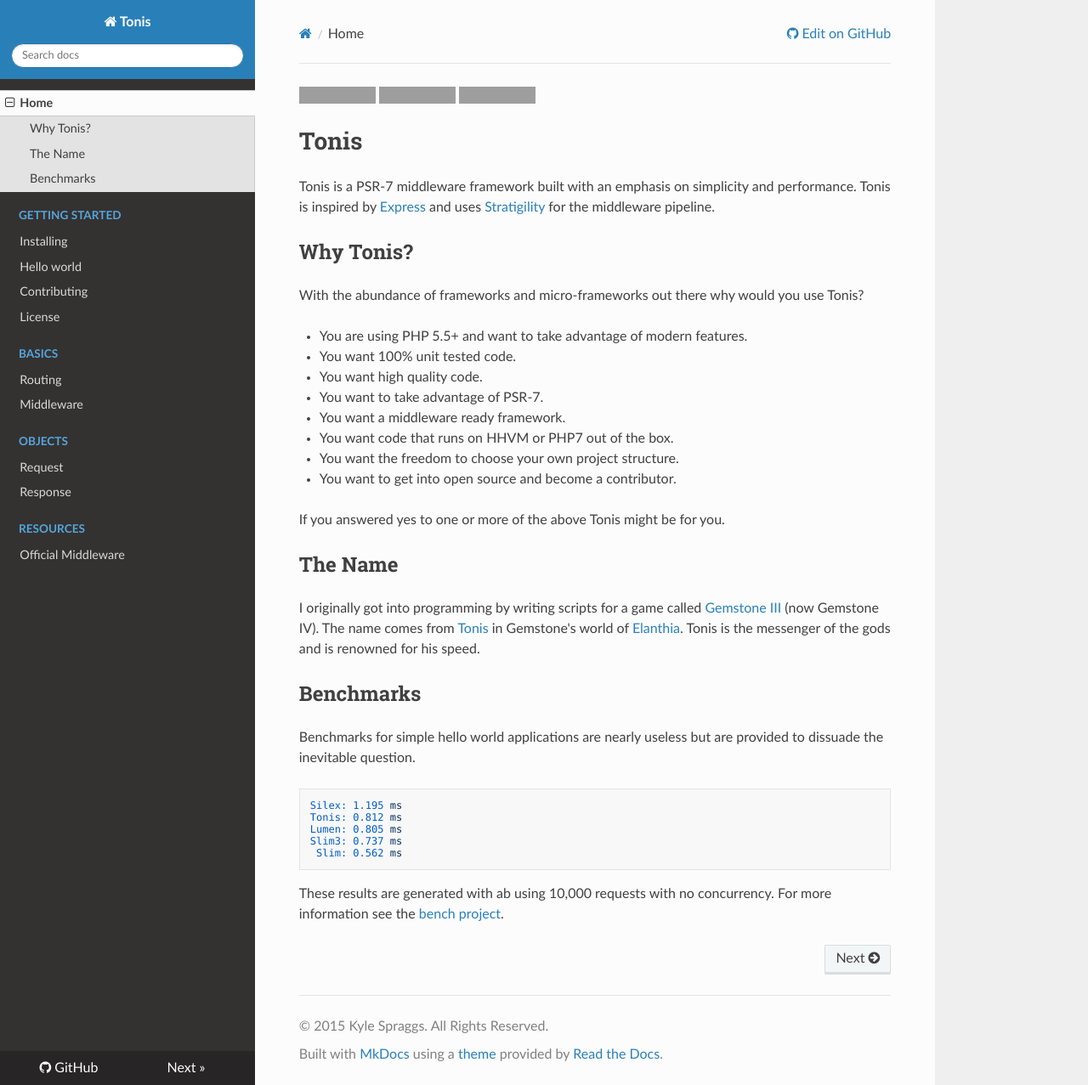
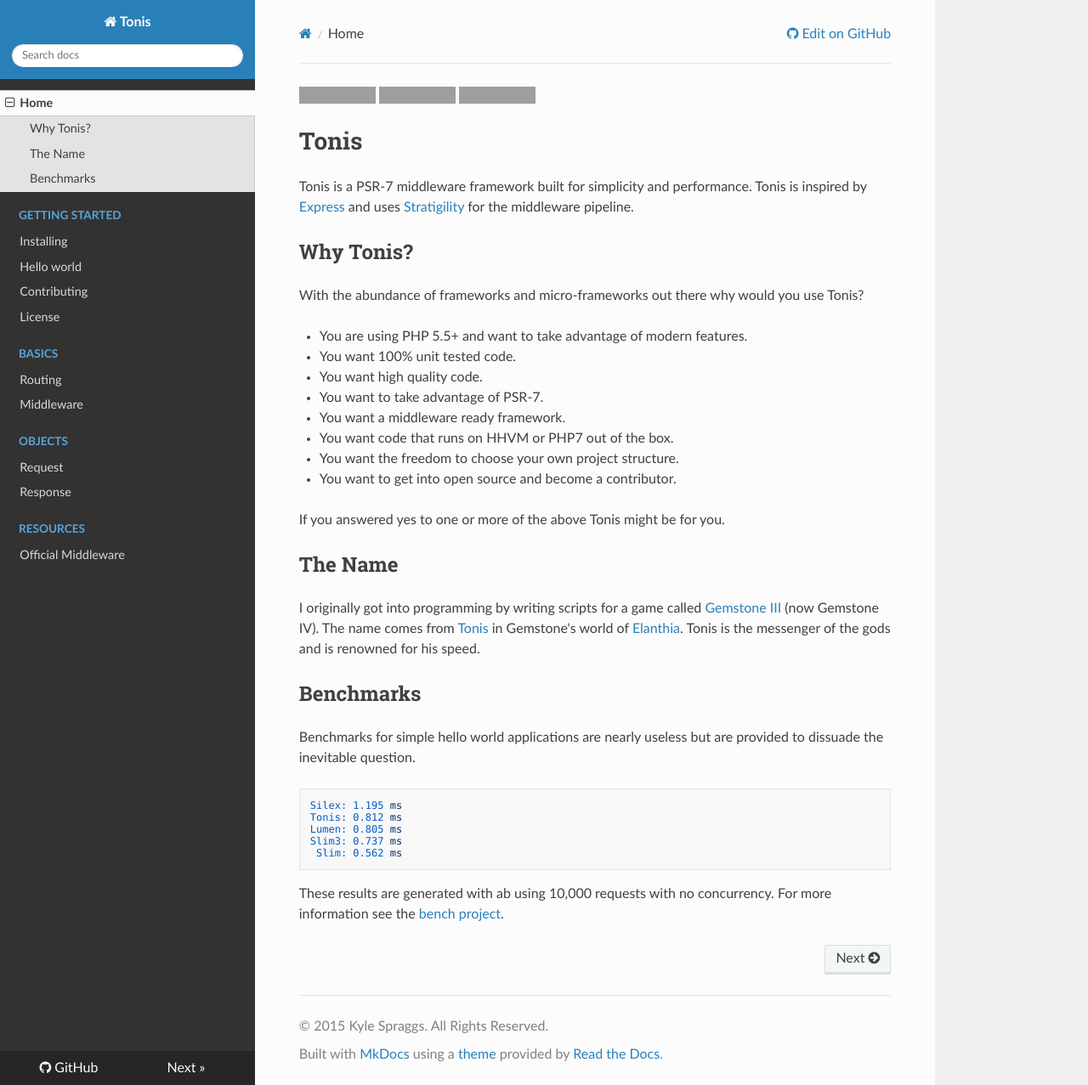
Before and after one commit to tonis-io-legacy/tonis, an MkDocs documentation site: the page built from docs/index.md, in a window 1280 px wide and 1277 px high. Shown: the whole window at 85% size. Built offline with MkDocs 1.6.1, drawn with Linux system fonts in a browser that asks for light colours; nearby versions of some CDN libraries; old or Windows-style settings are respelled for this version of MkDocs; grey boxes are pictures that could not be loaded.

Commit message:
Doc update

```diff
--- a/docs/index.md
+++ b/docs/index.md
@@ -4,9 +4,9 @@
 
 # Tonis
 
-Tonis is a PSR-7 middleware framework built with an emphasis on simplicity and performance. Tonis is inspired
-by [Express](http://expressjs.com/) and uses [Stratigility](https://github.com/zendframework/zend-stratigility) for
-the middleware pipeline.
+Tonis is a PSR-7 middleware framework built for simplicity and performance. Tonis is inspired by
+[Express](http://expressjs.com/) and uses [Stratigility](https://github.com/zendframework/zend-stratigility) for the
+middleware pipeline.
 
 Why Tonis?
 ----------
```
